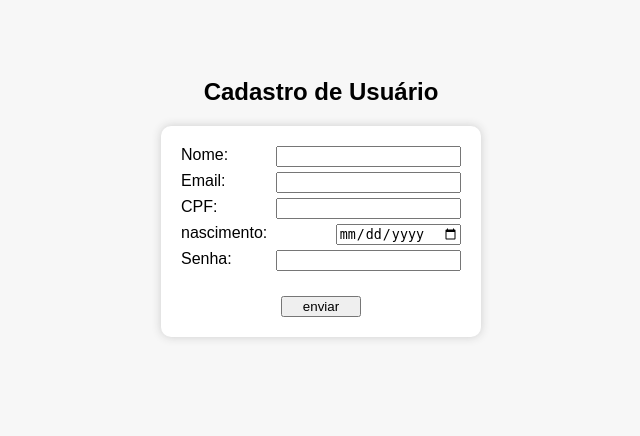
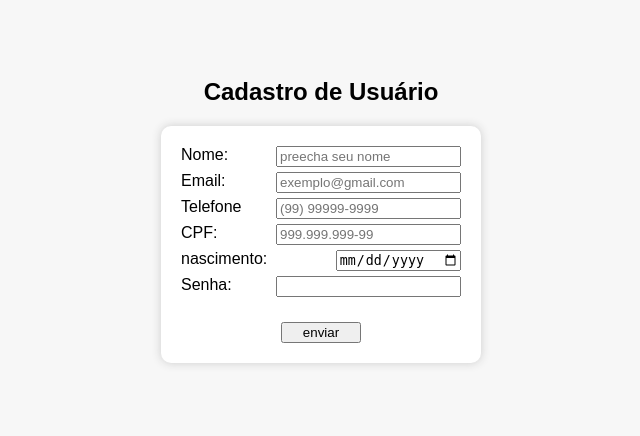
Before and after one commit to kayofabio/cadastro-web, a Flask app: page / in a window 1280 px wide. Shown: the top 436 px of the page, without its empty margins (319-959 px from the left). Run offline with Flask 3, Linux system fonts and the light colour scheme.

Commit message:
formulário update

```diff
--- a/static/script.js
+++ b/static/script.js
@@ -6,7 +6,7 @@ function validarNome(nome) {
 }
 
 function validarCPF(cpf) {
-  cpf = cpf.replace(/[^\d]+/g, ''); // remove pontos e traços
+  cpf = cpf.replace(/[^\d]+/g, '');
   if (cpf.length !== 11 || /^(\d)\1{10}$/.test(cpf)) return false;
 
   let soma = 0, resto;
@@ -25,11 +25,23 @@ function validarCPF(cpf) {
   return true;
 }
 
+function validarTelefone(telefone) {
+  telefone = telefone.replace(/[^\d]+/g, '');
+  if (telefone.length !== 11) return false;
+
+  const ddd = telefone.substring(0, 2);
+  if (ddd < 11 || ddd > 99) return false;
+
+  if (/^(\d)\1+$/.test(telefone)) return false;
+
+  return true
+}
+
 function validarSenha(senha) {
-  if (senha.length < 8) {
-    return false;
+  if (senha.length >= 8) {
+    return true;
   }
-  return true;
+  return false;
 }
 
 function validarEmail(email) {
@@ -40,11 +52,52 @@ function validarEmail(email) {
 function validarDataNascimento(nascimento) {
   let hoje = new Date();
   nascimento = new Date(nascimento);
-  if (nascimento.getTime() >= hoje.getTime()) {
-    return false;
-  }
+  if (nascimento.getTime() >= hoje.getTime()) return false
   return true;
 }
+
+const inputCPF = document.querySelector(".cpf");
+const inputTelefone = document.querySelector(".telefone");
+
+inputTelefone.addEventListener("input", (e) => {
+  let value = e.target.value.replace(/\D/g, '');
+
+  if (value.length > 11) {
+    value = value.substring(0, 11);
+  }
+
+  if (value.length === 0) {
+    value = '';
+  } else if (value.length <= 2) {
+    value = `(${value}`;
+  } else if (value.length <= 6) {
+    value = `(${value.substring(0, 2)}) ${value.substring(2)}`;
+  } else if (value.length <= 10) {
+    value = `(${value.substring(0, 2)}) ${value.substring(2, 6)}-${value.substring(6)}`;
+  } else {
+    value = `(${value.substring(0, 2)}) ${value.substring(2, 7)}-${value.substring(7)}`;
+  }
+
+  e.target.value = value;
+});
+
+inputCPF.addEventListener("input", (e) => {
+  let value = e.target.value.replace(/\D/g, '');
+
+  if (value.length > 11) {
+    value = value.substring(0, 11);
+  }
+
+  if (value.length > 3 && value.length <= 6) {
+    value = value.replace(/(\d{3})(\d+)/, '$1.$2');
+  } else if (value.length > 6 && value.length <= 9) {
+    value = value.replace(/(\d{3})(\d{3})(\d+)/, '$1.$2.$3');
+  } else if (value.length > 9) {
+    value = value.replace(/(\d{3})(\d{3})(\d{3})(\d{1,2})/, '$1.$2.$3-$4');
+  }
+
+  e.target.value = value;
+});
 
 const form = document.querySelector("#formCadastro");
 let enviado = false;
@@ -62,6 +115,7 @@ form.addEventListener("submit", (e) => {
   let senha = document.querySelector(".senha").value;
   let email = document.querySelector(".email").value;
   let nascimento = document.querySelector(".nascimento").value;
+  let telefone = document.querySelector(".telefone").value;
 
   if (!validarNome(nome)) {
     msgs.push("Nome precisa ter no minímo 3 letras");
@@ -70,6 +124,10 @@ form.addEventListener("submit", (e) => {
   if (!validarEmail(email)) {
     msgs.push("Email inválido");
     erros++;
+  }
+  if (!validarTelefone(telefone)) {
+    msgs.push("Telefone inválido");
+    erros++
   }
   if (!validarCPF(cpf)) {
     msgs.push("CPF inválido");
--- a/static/style.css
+++ b/static/style.css
@@ -1,3 +1,14 @@
+:root {
+  --pattern: #fff;
+  --pattern-2: #000;
+
+  --bg: #9DCDD4;
+  --bg-2: #579ED4;
+  --border: #57D4B9;
+  --erro: #f00;
+  --sucess: #57D48E;
+}
+
 body {
   font-family: Arial;
   background: #f7f7f7;
--- a/templates/cadastro.html
+++ b/templates/cadastro.html
@@ -11,23 +11,27 @@
   <h2>Cadastro de Usuário</h2>
   <form id="formCadastro" method="POST" action="/cadastrar">
     <label>Nome:
-      <input class="nome" type="text" name="nome" required>
+      <input class="nome" type="text" name="nome" placeholder="preecha seu nome">
     </label>
 
     <label>Email:
-      <input class="email" type="email" name="email" required>
+      <input class="email" type="email" name="email" placeholder="exemplo@gmail.com">
+    </label>
+
+    <label>Telefone
+      <input class="telefone" type="text"  name="telefone" placeholder="(99) 99999-9999">
     </label>
 
     <label>CPF:
-      <input class="cpf" type="text" name="cpf" required>
+      <input class="cpf" type="text" name="cpf" placeholder="999.999.999-99">
     </label>
 
     <label>nascimento:
-      <input class="nascimento" type="date" name="nascimento" required>
+      <input class="nascimento" type="date" name="nascimento">
     </label>
 
     <label>Senha:
-      <input class="senha" type="password" name="senha" required>
+      <input class="senha" type="password" name="senha">
     </label>
 
     <input id="submit" type="submit" value="enviar">
```
Also changed, not shown: README.md.
